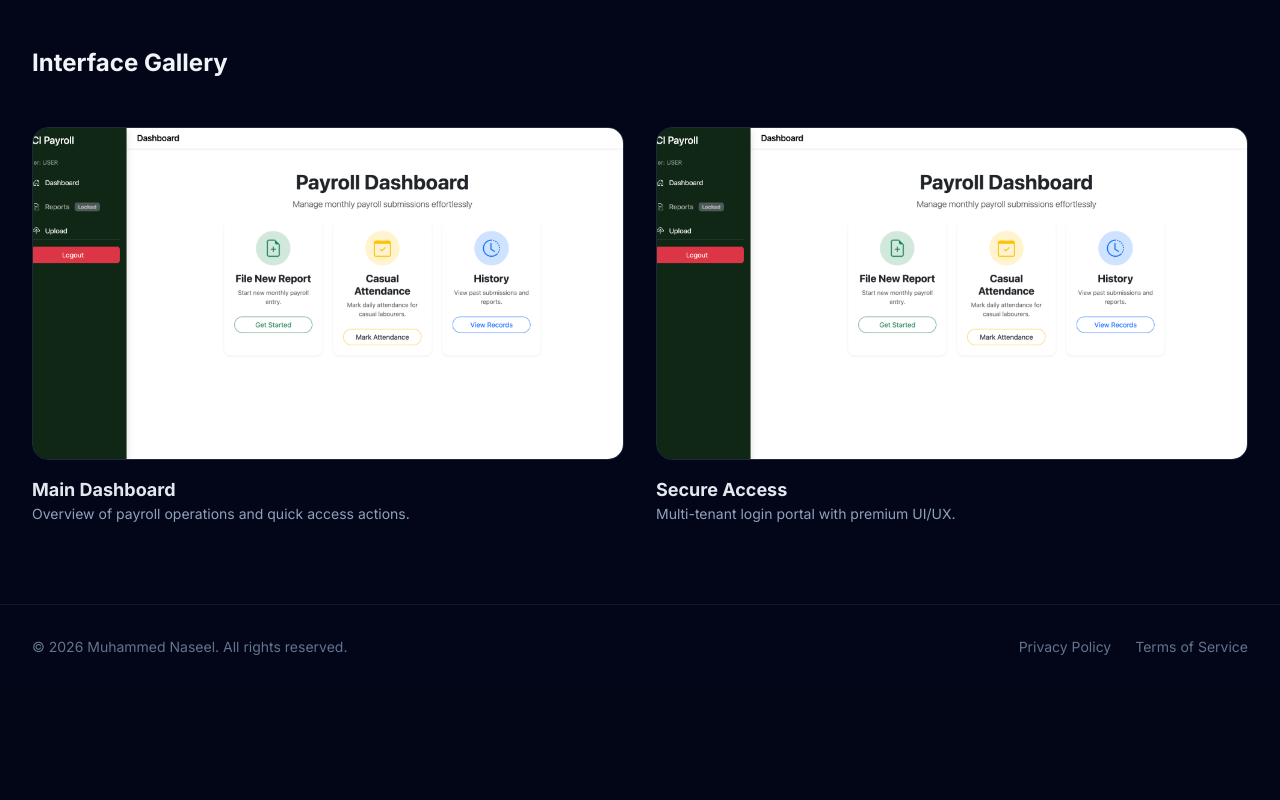
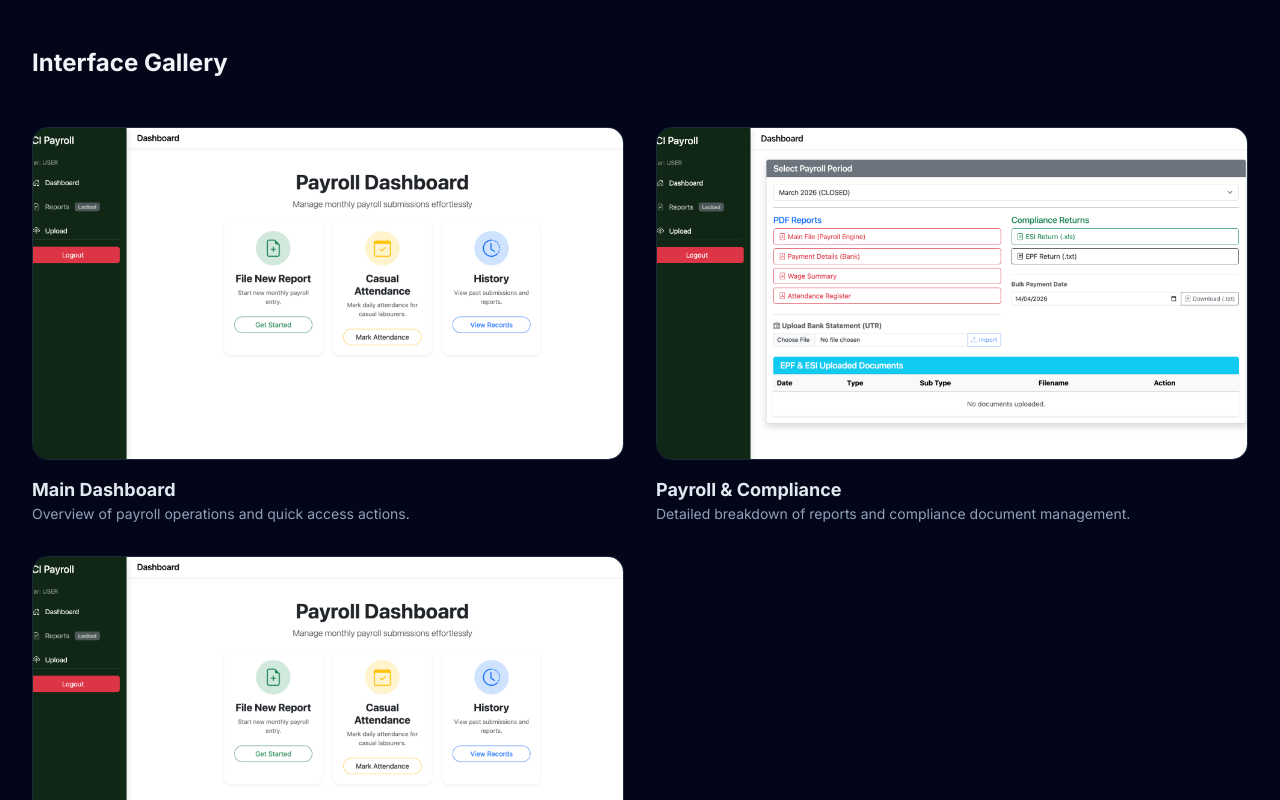
Before and after one commit to mhdnaseeel/mhdnaseeel, a React (Vite) app: page /project/hr-payroll in a window 1280 px wide. Shown: the part 1920-2720 px from the top of the page. Before the commit the page ends 2609 px from the top, so only its background shows below. Built offline with nearby package versions, Linux system fonts and the light colour scheme.

Commit message:
Add Payroll Reports photo to HR system showcase gallery

```diff
--- a/src/pages/ProjectDetail.jsx
+++ b/src/pages/ProjectDetail.jsx
@@ -14,6 +14,7 @@ const ProjectDetail = () => {
         description: "A comprehensive cloud-based payroll automation platform designed for handling multiple organizations with strict data isolation. The system automates monthly payroll submissions, casual attendance tracking, and historical record management.",
         images: [
             { src: "/assets/projects/payroll-dashboard.png", title: "Main Dashboard", desc: "Overview of payroll operations and quick access actions." },
+            { src: "/assets/projects/payroll-reports.png", title: "Payroll & Compliance", desc: "Detailed breakdown of reports and compliance document management." },
             { src: "/assets/projects/payroll-login.png", title: "Secure Access", desc: "Multi-tenant login portal with premium UI/UX." }
         ],
         features: [
```
Also changed, not shown: public/assets/projects/payroll-reports.png (added).
